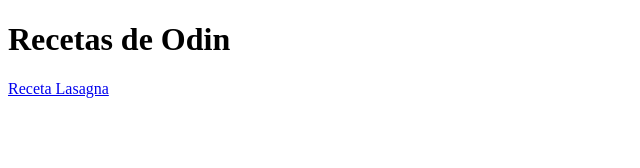
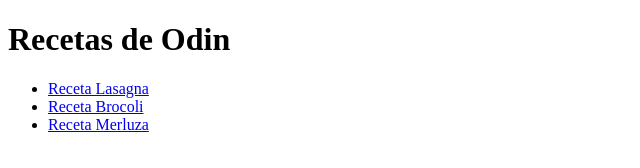
Before and after one commit to pepfargas/odin-recipes, a plain HTML site: page index.html in a window 1280 px wide. Shown: the whole page, without its empty margins (0-640 px from the left). Drawn offline with Linux system fonts and the light colour scheme.

Commit message:
Actualización del archivo HTML principal

```diff
--- a/index.html
+++ b/index.html
@@ -7,7 +7,9 @@
 </head>
 <body>
     <H1>Recetas de Odin</H1>
-    <a href="recipes/lasagna.html">Receta Lasagna</a>
-
+    <Ul><li><a href="recipes/lasagna.html">Receta Lasagna</a></li>
+    <li><a href="recipes/brocoli.html">Receta Brocoli</a></li>
+<li><a href="recipes/merluza.html">Receta Merluza</a></li>
+    </Ul>
 </body>
 </html>
```
